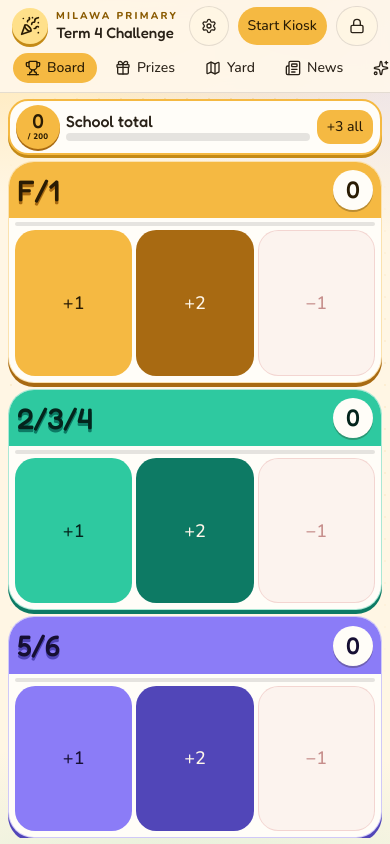
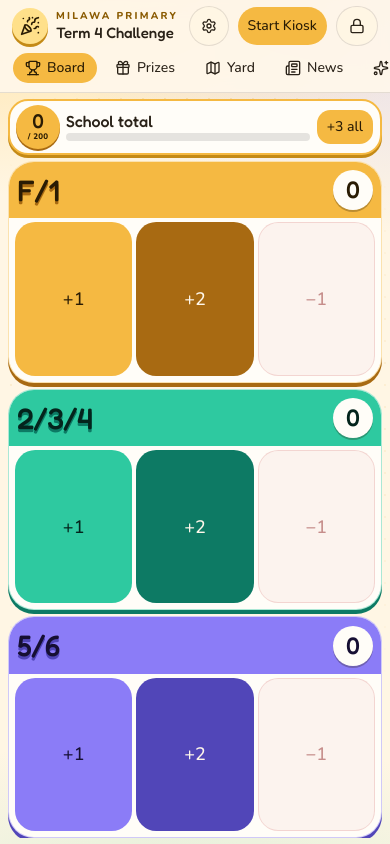
Before and after one commit to kerlsagames/milawaps, a Next.js app: page / in a window 390 px wide. Built offline with nearby package versions, Linux system fonts and the light colour scheme.

Commit message:
Tighten phone class cards so actions fill under the header.
Drop the thin progress strip on the desk, grow the score buttons into
that space, and separate the Undo/Reason bar under the 5/6 card.

Co-authored-by: kerlsagames <kerlsagames@users.noreply.github.com>

```diff
--- a/components/leaderboard-view.tsx
+++ b/components/leaderboard-view.tsx
@@ -70,7 +70,7 @@ export function LeaderboardView({
         ))}
       </div>
       {showBar ? (
-        <div className="flex shrink-0 items-stretch justify-between gap-2 pb-[max(0.25rem,env(safe-area-inset-bottom))]">
+        <div className="mt-0.5 flex shrink-0 items-stretch justify-between gap-2 border-t border-black/10 pt-2 pb-[max(0.35rem,env(safe-area-inset-bottom))]">
           <Button
             type="button"
             variant="outline"
--- a/components/unit-card.tsx
+++ b/components/unit-card.tsx
@@ -90,12 +90,19 @@ export function UnitCard({
           "flex min-h-0 flex-1 flex-col",
           compact
             ? onScore || onHighlight
-              ? "px-1.5 pt-1 pb-1.5 lg:p-3 lg:pt-2"
+              ? "relative px-1.5 pt-1 pb-1.5 lg:p-3 lg:pt-2"
               : "p-1.5 pt-1 lg:p-3 lg:pt-2"
             : "p-2 pt-2 lg:p-3 lg:pt-2",
         )}
       >
-        <div className={cn("shrink-0 overflow-hidden rounded-full bg-black/10", compact ? "h-1 lg:h-2" : "h-1.5 lg:h-2")}>
+        {/* Phone desk: skip the thin bar so +1/+2/−1 can fill the class rectangle. */}
+        <div
+          className={cn(
+            "shrink-0 overflow-hidden rounded-full bg-black/10",
+            compact ? "hidden h-2 lg:block" : "h-1.5 lg:h-2",
+            !compact && "mt-0",
+          )}
+        >
           <motion.div
             className="h-full rounded-full"
             style={{ backgroundColor: unit.color }}
@@ -111,7 +118,7 @@ export function UnitCard({
         </div>
 
         {crosses > 0 ? (
-          <p className={cn("shrink-0 truncate text-muted-foreground lg:hidden", compact ? "mt-0.5 text-[10px]" : "mt-1.5 text-xs")}>
+          <p className={cn("shrink-0 truncate text-muted-foreground lg:hidden", compact ? "absolute top-1 right-1 rounded bg-white/90 px-1 text-[10px]" : "mt-1.5 text-xs")}>
             {crosses} strike{crosses === 1 ? "" : "s"}
           </p>
         ) : null}
@@ -121,7 +128,7 @@ export function UnitCard({
             className={cn(
               "flex flex-col",
               fillActions
-                ? "mt-1 min-h-0 flex-1 gap-1 lg:mt-2 lg:flex-none lg:gap-1.5"
+                ? "min-h-0 flex-1 gap-1 lg:mt-2 lg:flex-none lg:gap-1.5"
                 : "mt-auto gap-1.5",
             )}
           >
```
